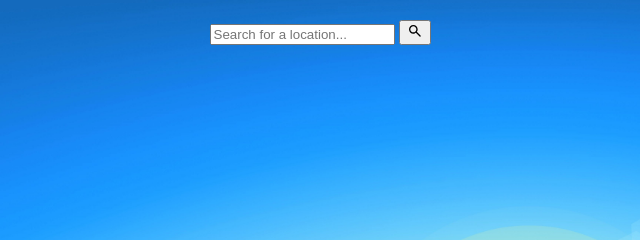
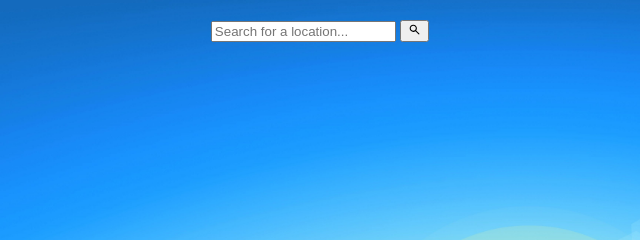
Before and after one commit to LucasAzevedoTheDev/weather-app, a website built with webpack: page src/index.html in a window 1280 px wide. Shown: the top 240 px of the page, 320-960 px from the left. Built offline with nearby package versions, Linux system fonts and the light colour scheme.

Commit message:
change the svg import style to inline svg

```diff
--- a/src/index.html
+++ b/src/index.html
@@ -15,7 +15,18 @@
           placeholder="Search for a location..."
         />
         <button class="input-button">
-          <!-- SVG ICON HERE -->
+          <svg
+            xmlns="http://www.w3.org/2000/svg"
+            width="1em"
+            height="1em"
+            viewBox="0 0 24 24"
+          >
+            <title>search-rounded</title>
+            <path
+              fill="currentColor"
+              d="M9.5 16q-2.725 0-4.612-1.888T3 9.5t1.888-4.612T9.5 3t4.613 1.888T16 9.5q0 1.1-.35 2.075T14.7 13.3l5.6 5.6q.275.275.275.7t-.275.7t-.7.275t-.7-.275l-5.6-5.6q-.75.6-1.725.95T9.5 16m0-2q1.875 0 3.188-1.312T14 9.5t-1.312-3.187T9.5 5T6.313 6.313T5 9.5t1.313 3.188T9.5 14"
+            />
+          </svg>
         </button>
       </div>
     </div>
--- a/src/ui.js
+++ b/src/ui.js
@@ -1,15 +1,10 @@
 import "./styles.css";
 import { evaluateUV } from "./request.js";
-import search from "../photos/icons/search.svg";
 
 const input = document.querySelector(".input");
 const inputButton = document.querySelector(".input-button");
 const errorSpan = document.querySelector("span");
 const container = document.querySelector(".container");
-
-const searchIcon = document.createElement("img");
-searchIcon.src = search;
-inputButton.appendChild(searchIcon);
 
 function renderWeather(data) {
   const mainContainer = document.createElement("div");
```
Also changed, not shown: photos/icons/search.svg (deleted).
